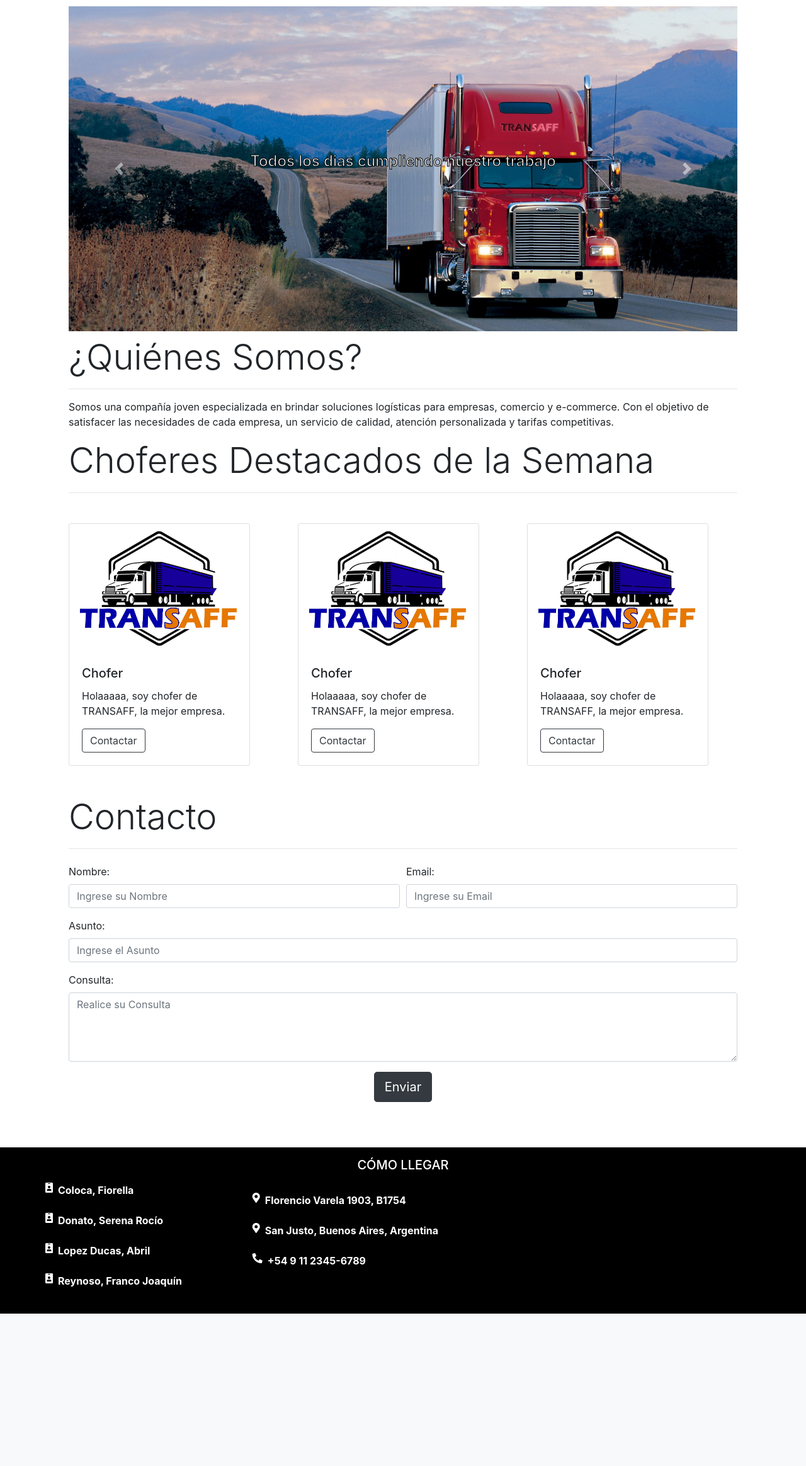
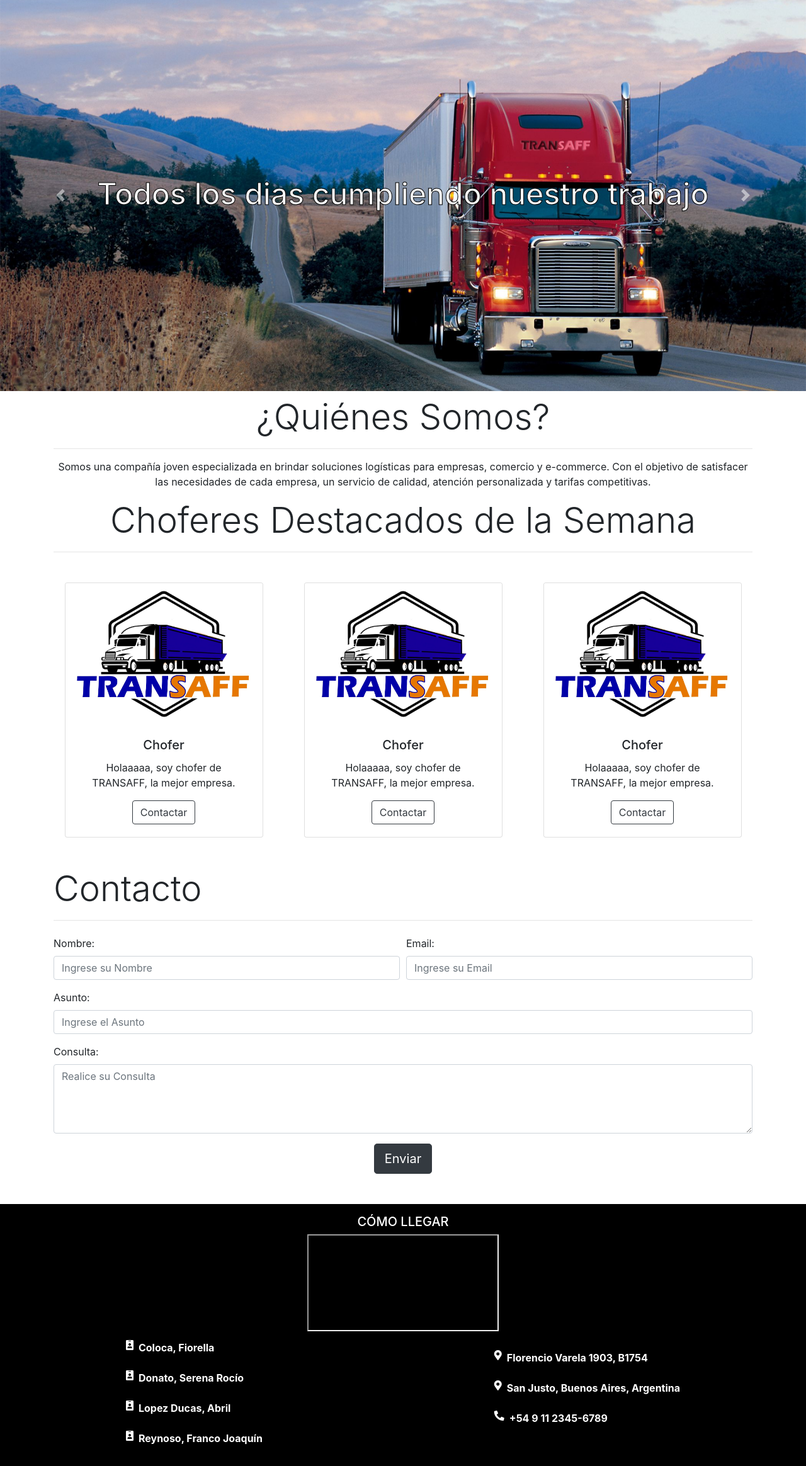
Before and after one commit to seredonato/TpFinalPrograWeb, a PHP site: page / in a window 1280 px wide. Shown: the part 86-2414 px from the top of the page at 63% size. Before the commit the page ends 2172 px from the top, so only its background shows below. Run offline with PHP 8.4, Linux system fonts and the light colour scheme; grey boxes are pictures that could not be loaded.

Commit message:
arregle todo sobre la vista del index en todas las resoluciones

```diff
--- a/css/estilos.css
+++ b/css/estilos.css
@@ -1,24 +1,34 @@
-#contenedor-registro{
+#contenedor-registro {
     width: 75%;
     margin-top: 5.5em;
 }
-footer{
+
+footer {
     background: #000;
+}
+
+.cuerpoindex {
+    width: 100%;
+    margin-top: 5.3em;
+    padding-right: 0px;
+    padding-left: 0px;
+    margin-right: 0px;
+    margin-left: 0px;
 }
 
 .imagencarousel img {
     position: relative;
     z-index: 0;
-
-
+    width: 320px;
 }
 
 .imagencarousel h4 {
     position: absolute;
-    top: 45%;
+    top: 35%;
     bottom: 50%;
     left: 10%;
     right: 10%;
+    font-size: 1em;
     z-index: 1;
     color: whitesmoke;
     -webkit-text-stroke: 1px black;
@@ -34,24 +44,83 @@ body {
     width: 100%;
 }
 
-.divloginregistro {
+.titulosindex {
+    font-size: 1.5em;
+    font-weight: 300;
+    line-height: 1.2
+}
+
+.maps {
+    display: inline-block;
+    position: absolute;
+    top: 1.5em;
+}
+
+.choferes {
+    width: 90%;
+    margin-left: 5%;
+    margin-right: 5%;
+}
+
+.miembrosydireccion {
+    position: relative;
+    top: 10em;
+}
+
+.miembrosydireccion p {
+    font-size: 0.7em;
+
+}
+@media (min-width: 375px) {
+
+    .imagencarousel h4 {
+        top: 30%;
+        font-size: 1.2em;
+    }
 
 }
 @media (min-width: 576px) {
+    .titulosindex {
+        font-size: 2em;
+    }
+
+    .imagencarousel h4 {
+        top: 45%;
+        z-index: 1;
+    }
 
 }
 
 
 @media (min-width: 768px) {
 
+    .imagencarousel h4 {
+        top: 42%;
+        font-size: 2em;
+    }
+
 }
 
 
 @media (min-width: 992px) {
+
+    .titulosindex {
+        font-size: 3.5rem;
+    }
+
+    .miembrosydireccion p {
+        font-size: 1em;
+
+    }
 
 }
 
 
 @media (min-width: 1200px) {
 
+    .imagencarousel h4 {
+        top: 45%;
+        font-size: 3em;
+    }
+
 }
--- a/footer.php
+++ b/footer.php
@@ -1,7 +1,7 @@
-<footer class="page-footer font-weight-bold mt-lg-5 p-3">
+<footer class="font-weight-bold mt-lg-5 p-3 position-relative" style="height: 26em">
     <h4 class="text-white text-center blockquote mb-2">CÓMO LLEGAR</h4>
         <div class="d-flex justify-content-around">
-            <div class="d-flex flex-column mt-2 text-white text-center">
+            <div class="d-flex flex-column mt-2 text-white text-center miembrosydireccion">
                 <div class="d-flex flex-row">
                     <i class="fas fa-id-badge"></i><p class="pb-2 ml-2">Coloca, Fiorella</p>
                 </div>
@@ -15,7 +15,7 @@
                     <i class="fas fa-id-badge"></i><p class="pb-2 ml-2">Reynoso, Franco Joaquín</p>
                 </div>
             </div>
-            <div class="text-white d-flex flex-column mt-4 text-center">
+            <div class="text-white d-flex flex-column mt-4 text-center miembrosydireccion">
                 <div class="d-flex flex-row">
                     <i class="fas fa-map-marker-alt"></i><p class="pb-2 ml-2">Florencio Varela 1903, B1754</p>
                 </div>
@@ -26,16 +26,15 @@
                     <i class="fas fa-phone-alt"></i><p class="pb-2 ml-2">+54 9 11 2345-6789</p>
                 </div>
             </div>
-            <div class="mt-4">
+            <div class="mt-4 maps">
                 <iframe src="https://www.google.com/maps/embed?pb=!1m18!1m12!1m3!1d3281.3738521385076!2d-58.565059249360196!3d-34.67051288034624!2m3!1f0!2f0!3f0!3m2!1i1024!2i768!4f13.1!3m3!1m2!1s0x95bcc62cc3ef7083%3A0x8867107f425fade5!2sUniversidad%20Nacional%20de%20La%20Matanza!5e0!3m2!1ses-419!2sar!4v1604603845805!5m2!1ses-419!2sar"
-                    width="400" height="150" frameborder="0" style="border:0;" allowfullscreen="" aria-hidden="false"
+                allowfullscreen="" aria-hidden="false"
                     tabindex="0"></iframe>
             </div>
         </div>
 
 </footer>
 
-<!-- Optional JavaScript; choose one of the two! -->
 <script>
     $('#myModal').on('shown.bs.modal', function () {
         $('#myInput').trigger('focus')
@@ -50,10 +49,5 @@
         integrity="sha384-ho+j7jyWK8fNQe+A12Hb8AhRq26LrZ/JpcUGGOn+Y7RsweNrtN/tE3MoK7ZeZDyx"
         crossorigin="anonymous"></script>
 
-<!-- Option 2: jQuery, Popper.js, and Bootstrap JS
-<script src="https://code.jquery.com/jquery-3.5.1.slim.min.js" integrity="sha384-DfXdz2htPH0lsSSs5nCTpuj/zy4C+OGpamoFVy38MVBnE+IbbVYUew+OrCXaRkfj" crossorigin="anonymous"></script>
-<script src="https://cdn.jsdelivr.net/npm/popper.js@1.16.1/dist/umd/popper.min.js" integrity="sha384-9/reFTGAW83EW2RDu2S0VKaIzap3H66lZH81PoYlFhbGU+6BZp6G7niu735Sk7lN" crossorigin="anonymous"></script>
-<script src="https://cdn.jsdelivr.net/npm/bootstrap@4.5.3/dist/js/bootstrap.min.js" integrity="sha384-w1Q4orYjBQndcko6MimVbzY0tgp4pWB4lZ7lr30WKz0vr/aWKhXdBNmNb5D92v7s" crossorigin="anonymous"></script>
--->
 </body>
 </html>
--- a/header.php
+++ b/header.php
@@ -18,7 +18,7 @@
 </head>
 <body>
 <header>
-    <nav class="navbar navbar-expand-lg navbar-light bg-light fixed-top">
+    <nav class="navbar navbar-expand-md  navbar-light bg-light fixed-top">
         <a class="navbar-brand">
             <img src="img/logoheader.png" class="d-inline-block align-top logonav" alt="TRANSAFF" loading="lazy">
         </a>
@@ -38,8 +38,8 @@
                 </li>
             </ul>
         </div>
-        <div class="d-flex justify-content-end divloginregistro">
-            <ul class="navbar-nav ml-auto">
+        <div class="justify-content-end navbar-expand">
+            <ul class="navbar-nav">
                 <li class="nav-item">
                     <a class="nav-link" data-toggle="modal" data-target="#exampleModal" type="button">Login</a>
                 </li>
@@ -49,9 +49,7 @@
             </ul>
         </div>
     </nav>
-</header>
 
-<!-- Modal -->
     <div class="modal fade" id="exampleModal" tabindex="-1" aria-labelledby="exampleModalLabel" aria-hidden="true">
         <div class="modal-dialog modal-dialog-centered">
             <div class="modal-content">
@@ -80,3 +78,4 @@
             </div>
         </div>
     </div>
+</header>
--- a/index.php
+++ b/index.php
@@ -1,11 +1,8 @@
 <?php
 include_once("header.php");
-?>
-<<<<<<< HEAD
-<?php include_once ("metodos/conexionConLaBd.php")?>
+include_once ("metodos/conexionConLaBd.php")?>
 
-    <div class="p-4 container-sm mt-5" style="width: 100%">
-        <div class="container">
+    <main class="text-center cuerpoindex">
             <div id="carouselExampleControls" class="carousel slide" data-ride="carousel">
                 <div class="carousel-inner">
                     <div class="carousel-item active imagencarousel">
@@ -38,10 +35,10 @@ include_once("header.php");
                     <span class="sr-only">Next</span>
                 </a>
             </div>
-        </div>
+
 
         <div class="container mt-2" id="quienes">
-            <h3 class="display-4">¿Quiénes Somos?</h3>
+            <h3 class="titulosindex">¿Quiénes Somos?</h3>
             <hr>
             <p>Somos una compañía joven especializada en brindar soluciones logísticas para empresas, comercio y
                 e-commerce.
@@ -50,12 +47,12 @@ include_once("header.php");
             </p>
         </div>
 
-        <div class="container mt-2">
-            <h3 class="display-4">Choferes Destacados de la Semana</h3>
+        <div class="container mt-2 justify-content-center">
+            <h3 class="titulosindex">Choferes Destacados de la Semana</h3>
             <hr>
             <div class="row my-5">
                 <div class="col-md-4">
-                    <div class="card" style="width: 18rem;">
+                    <div class="card choferes"">
                         <img src="img/logoQ.jpg" class="card-img-top" alt="...">
                         <div class="card-body">
                             <h5 class="card-title">Chofer</h5>
@@ -66,7 +63,7 @@ include_once("header.php");
                     </div>
                 </div>
                 <div class="col-md-4">
-                    <div class="card" style="width: 18rem;">
+                    <div class="card choferes">
                         <img src="img/logoQ.jpg" class="card-img-top" alt="...">
                         <div class="card-body">
                             <h5 class="card-title">Chofer</h5>
@@ -77,7 +74,7 @@ include_once("header.php");
                     </div>
                 </div>
                 <div class="col-md-4">
-                    <div class="card" style="width: 18rem;">
+                    <div class="card choferes">
                         <img src="img/logoQ.jpg" class="card-img-top" alt="...">
                         <div class="card-body">
                             <h5 class="card-title">Chofer</h5>
@@ -88,10 +85,10 @@ include_once("header.php");
                     </div>
                 </div>
             </div>
-        </div>
+        </main>
 
         <div class="container mt-2" id="contacto">
-            <h3 class="display-4">Contacto</h3>
+            <h3 class="titulosindex">Contacto</h3>
             <hr>
             <form action="#" enctype="multipart/form-data" method="post" class="mt-3">
                 <div class="form-row mt-4 mb-3">
@@ -113,13 +110,12 @@ include_once("header.php");
                     <textarea class="form-control" placeholder="Realice su Consulta" required
                               name="consulta" rows="4"></textarea>
                 </div>
-                <div class="d-flex justify-content-center">
+                <div class="d-flex justify-content-center" style="margin-bottom: 5px">
                     <button type="submit" class="btn btn-dark btn-lg">Enviar</button>
                 </div>
             </form>
-            <!-- End page content -->
         </div>
-    </div>
+    </main>
 
 <?php
 include_once("footer.php");
```
Lines whose indentation alone changed are shown as unchanged.
